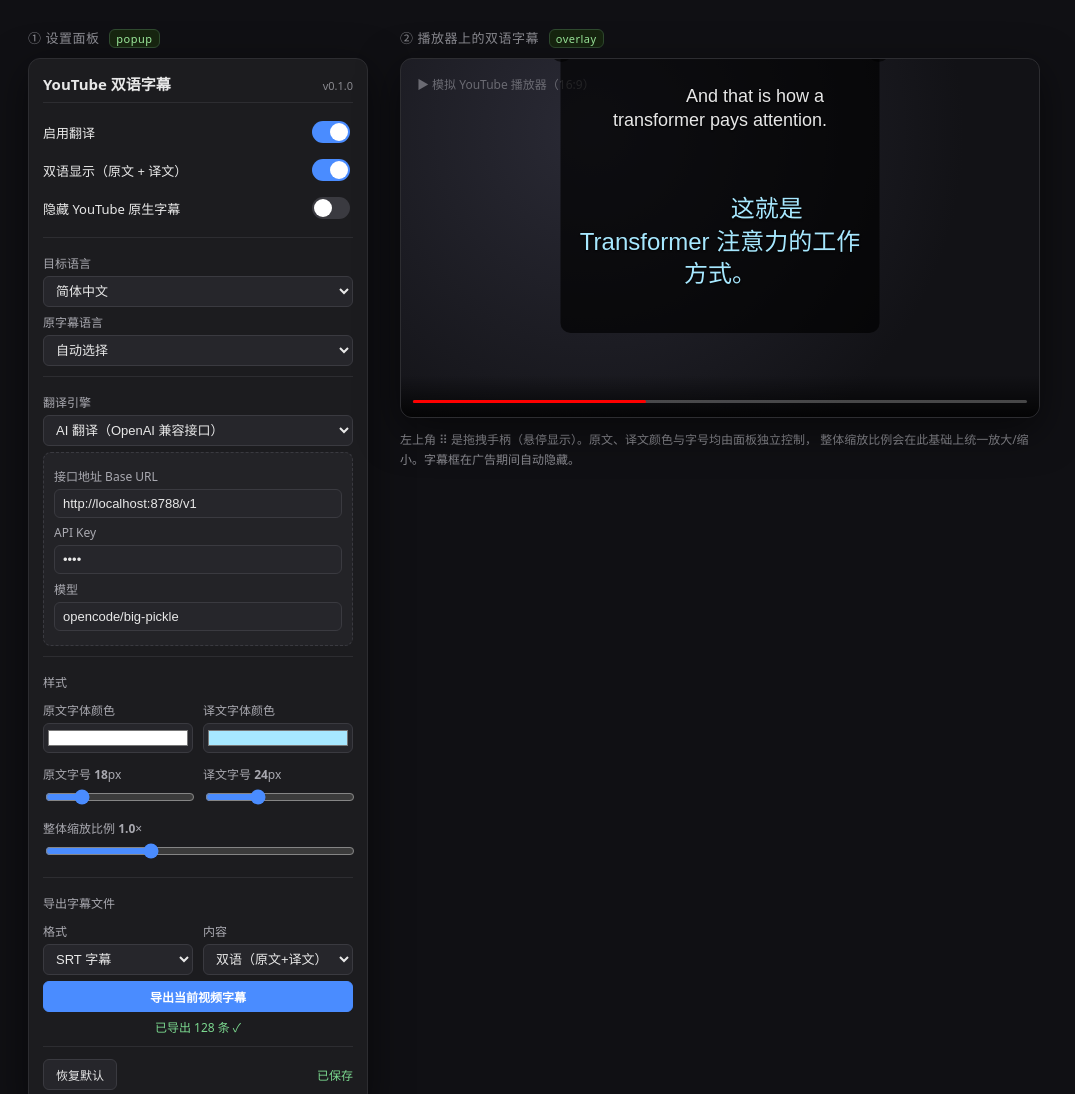
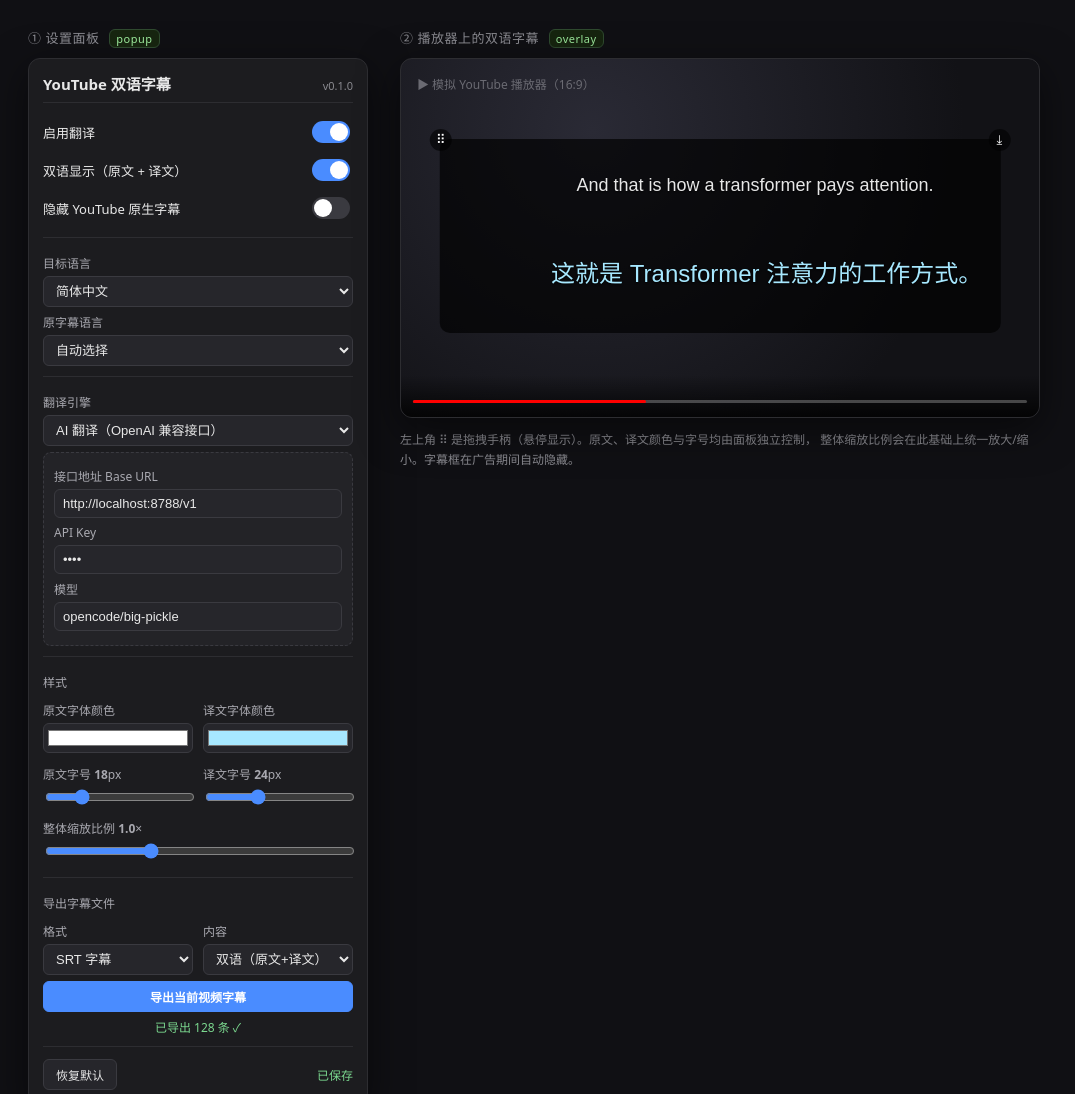
Before and after one commit to LainVs/youtube-translate-ext, a browser extension: page preview/ui-preview.html in a window 1280 px wide. Shown: the top 1094 px of the page, without its empty margins (0-1075 px from the left). Drawn offline with Linux system fonts and the light colour scheme.

Commit message:
fix(subtitles): 长句字幕盒铺满宽度，不再挤成窄竖块挡画面
用户对比截图：别家同样长度的英文是一行铺满、英文一行中文一行贴底；
我们被挤成英文 4 行 + 中文 2 行的窄竖块，正好盖住画面中间。

根因（content.css，两半）：
  1. #ytbs-wrapper 是 absolute 且没设 width，按 shrink-to-fit 收缩
  2. .ytbs-line 的 word-break: break-word 会参与固有宽度计算，
     把盒子的最大内容宽压得很小
两者叠加：盒子越收越窄，150 字符的英文折成 4 行高块。

修法：
  - #ytbs-wrapper 加 width: max-content（上限仍是 96%）：
    短字幕保持紧凑，长句铺满宽度，同样字数从 4 行变 1~2 行
  - .ytbs-line 加 width: 100%，word-break 改回 normal，
    只留 overflow-wrap: break-word 给超长无空格串兜底：
    平时按词断行，不再把盒子压窄
  - text-wrap: balance 本来就有，盒子变宽后自动排成两行均长

定位/拖拽/自适应缩字号都不用动：left:50% + translateX(-50%)
居中方案与定宽盒子兼容，fitTextToBox 照旧兜底高度。

验证：verify_all 新增 5 条 CSS 断言，9 个脚本全部 PASS。

版本 0.7.8 -> 0.7.9

```diff
--- a/src/content.css
+++ b/src/content.css
@@ -4,7 +4,13 @@
   position: absolute;
   z-index: 60;
   pointer-events: none;
-  /* 放宽到 96%：分句合并后单条字幕会变长，需要更多横向空间排成一行 */
+  /* 关键：按内容取宽，但上限 96%。
+     之前这里没有 width，absolute 元素按 shrink-to-fit 收缩，
+     叠加 .ytbs-line 的 word-break: break-word 会把固有宽度压得很小，
+     结果长英文被挤成又窄又高的 4 行竖块，正好挡住画面中间。
+     改成 max-content 后：短字幕保持紧凑，长句铺满 96% 宽度，
+     同样字数从 4 行变成 1~2 行，贴在底部不挡脸。 */
+  width: max-content;
   max-width: 96%;
 }
 
@@ -74,9 +80,15 @@
 
 .ytbs-line {
   display: block;
+  width: 100%;
   line-height: 1.35;
   white-space: pre-wrap;
-  word-break: break-word;
+  /* 正常按词断行，只在万不得已（超长 URL 这类无空格字符串）时才断词中。
+     之前是 word-break: break-word，它参与固有宽度计算时会把盒子压窄，
+     是「长句变窄竖块」的另一半成因。换成 overflow-wrap 后平时按词断，
+     不影响盒子取宽。 */
+  word-break: normal;
+  overflow-wrap: break-word;
   /* 断行美观：优先 balance（各行长度接近，字幕块更方正），
      不支持的浏览器退回 pretty（避免最后一行只剩一个单词）。
      分句合并后单条字幕常常折 2~3 行，这个差别很明显。 */
```
Also changed, not shown: src/popup.html (+1 -1 lines), manifest.json.
